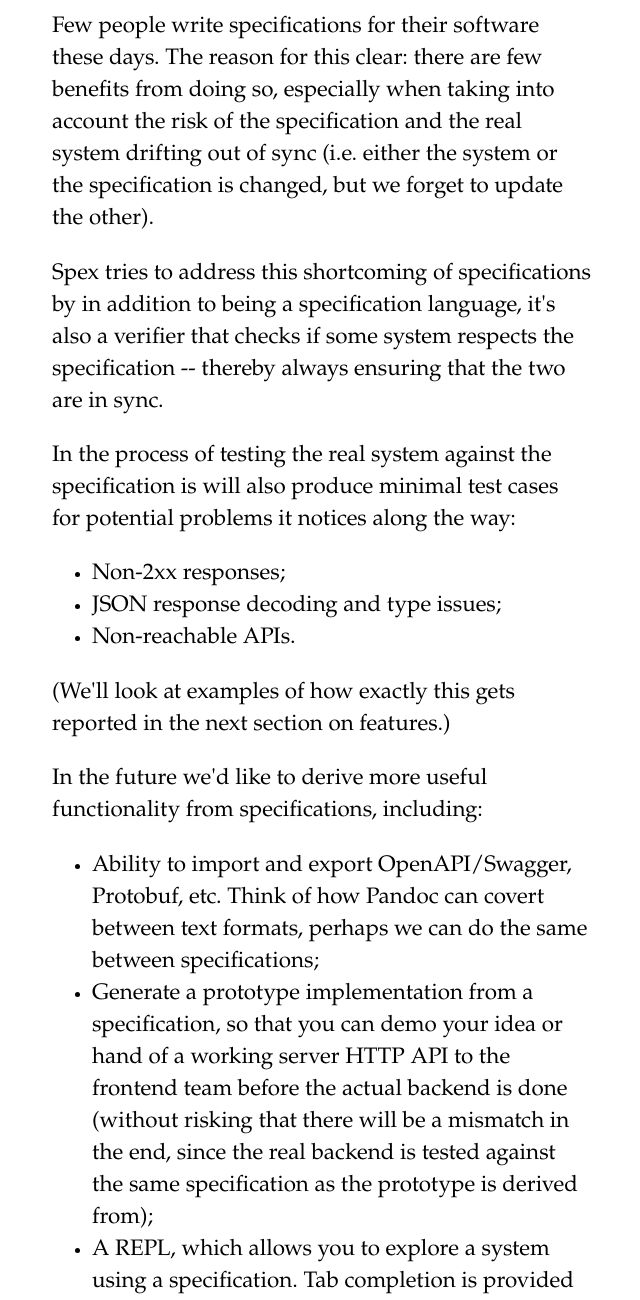
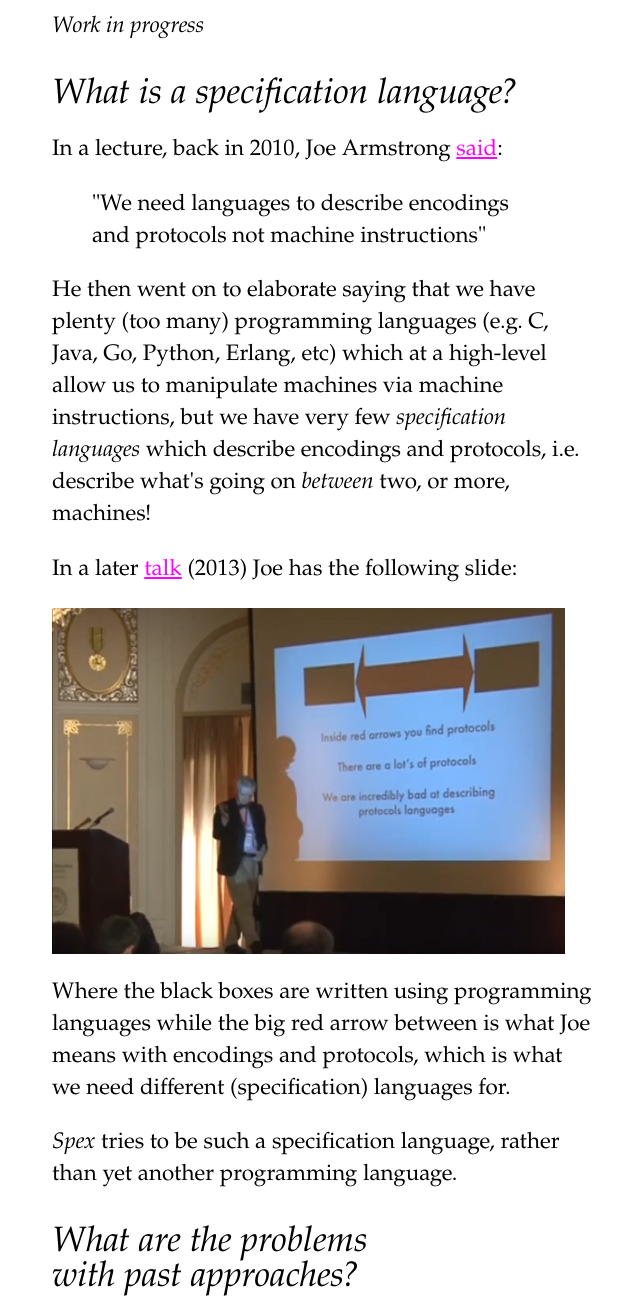
Before and after one commit to spex-lang/spex-lang.github.io, a plain HTML site: page motivation.html in a window 1280 px wide. Shown: the part 220-1520 px from the top of the page, without its empty margins (318-958 px from the left). Drawn offline with Linux system fonts and the light colour scheme.

Commit message:
feat: more on motivation

```diff
--- a/motivation.html
+++ b/motivation.html
@@ -26,6 +26,33 @@
 </noscript>
 <main>
 <h1 id="motivation">Motivation</h1>
+<p><em>Work in progress</em></p>
+<h2 id="what-is-a-specification-language">What is a specification
+language?</h2>
+<p>In a lecture, back in 2010, Joe Armstrong <a
+href="https://youtu.be/ieEaaofM7uU?list=PL_aCdZH3eJJVki0YqHbJtqZKSmcbXH0jP&amp;t=68">said</a>:</p>
+<blockquote>
+<p>"We need languages to describe encodings and protocols not machine
+instructions"</p>
+</blockquote>
+<p>He then went on to elaborate saying that we have plenty (too many)
+programming languages (e.g. C, Java, Go, Python, Erlang, etc) which at a
+high-level allow us to manipulate machines via machine instructions, but
+we have very few <em>specification languages</em> which describe
+encodings and protocols, i.e. describe what's going on <em>between</em>
+two, or more, machines!</p>
+<p>In a later <a href="https://youtu.be/ed7A7r6DBsM?t=723">talk</a>
+(2013) Joe has the following slide:</p>
+<p><img src="asset/joe_protocols.png"
+alt="Joe Armstrong&#39;s talk &quot;The How and Why of Fitting Things Together&quot;" /></p>
+<p>Where the black boxes are written using programming languages while
+the big red arrow between is what Joe means with encodings and
+protocols, which is what we need different (specification) languages
+for.</p>
+<p><em>Spex</em> tries to be such a specification language, rather than
+yet another programming language.</p>
+<h2 id="what-are-the-problems-with-past-approaches">What are the
+problems with past approaches?</h2>
 <p>Few people write specifications for their software these days. The
 reason for this clear: there are few benefits from doing so, especially
 when taking into account the risk of the specification and the real
@@ -48,6 +75,7 @@ section on features.)</p>
 <p>In the future we'd like to derive more useful functionality from
 specifications, including:</p>
 <ul>
+<li>Joe's contract checker;</li>
 <li>Ability to import and export OpenAPI/Swagger, Protobuf, etc. Think
 of how Pandoc can covert between text formats, perhaps we can do the
 same between specifications;</li>
--- a/style.css
+++ b/style.css
@@ -55,7 +55,7 @@ a:not([class]) {
 /* Make images easier to work with */
 img,
 picture {
-  max-width: 100%;
+  max-width: 95%;
   display: block;
 }
 
@@ -237,12 +237,6 @@ code span.wa { color: #60a0b0; font-weight: bold; font-style: italic; } /* Warni
 
 /* Tufte CSS:
 *
-/**/
-/* /* Tufte CSS styles */ */
-/* html { */
-/*     font-size: 15px; */
-/* } */
-/**/
 /* body { */
 /*     width: 87.5%; */
 /*     margin-left: auto; */
@@ -350,20 +344,6 @@ code span.wa { color: #60a0b0; font-weight: bold; font-style: italic; } /* Warni
 /* } */
 /* /* end chapter epigraphs styles */ */
 /**/
-/* blockquote { */
-/*     font-size: 1.4rem; */
-/* } */
-/**/
-/* blockquote p { */
-/*     width: 55%; */
-/*     margin-right: 40px; */
-/* } */
-/**/
-/* blockquote footer { */
-/*     width: 55%; */
-/*     font-size: 1.1rem; */
-/*     text-align: right; */
-/* } */
 /**/
 /* section > p, */
 /* section > footer, */
```
Also changed, not shown: asset/joe_protocols.png (added).
